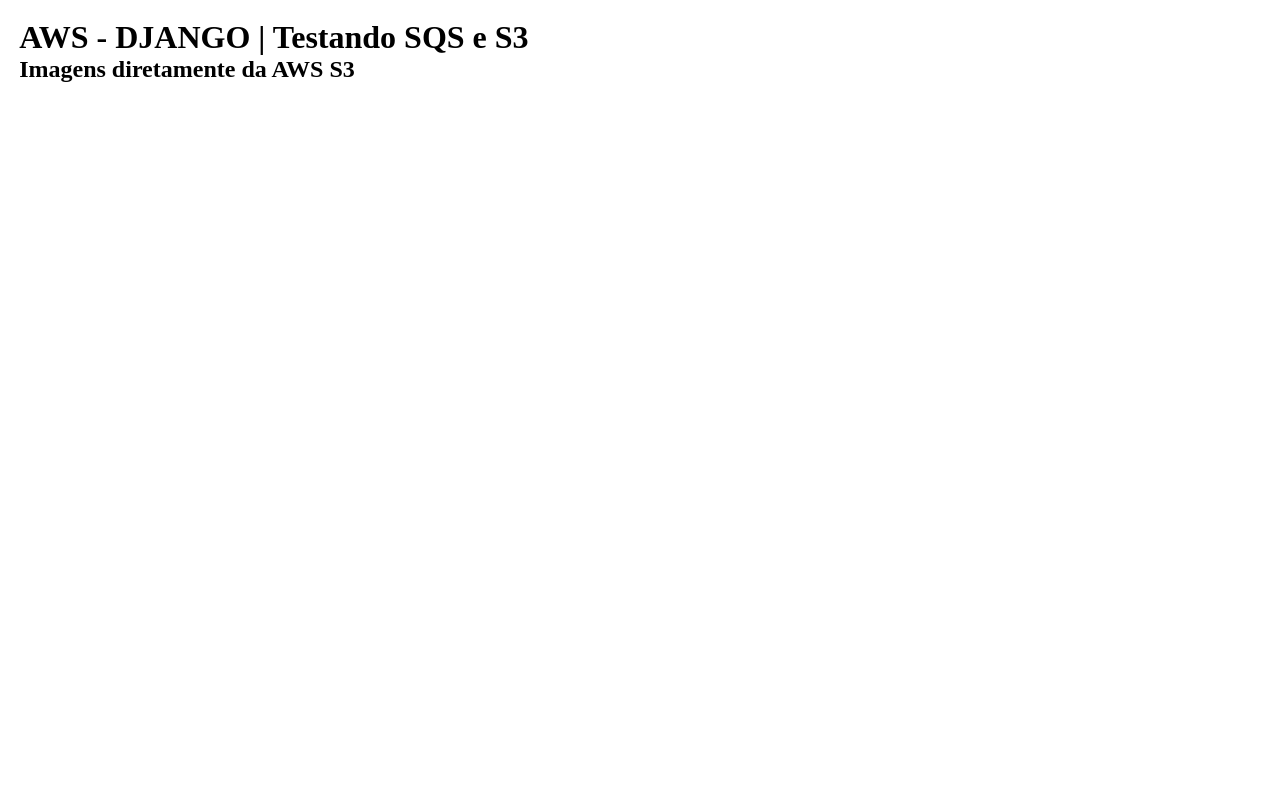
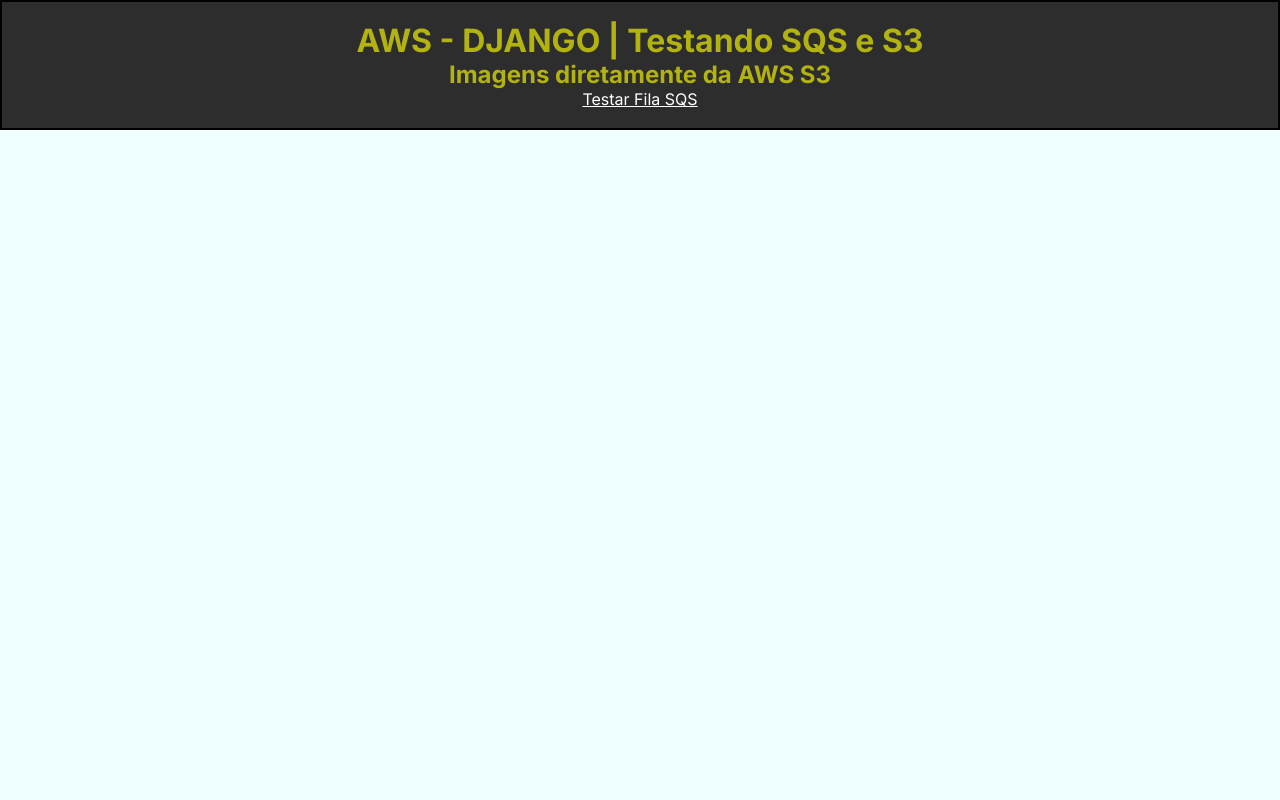
Before and after one commit to gentil-eilison/aws-django, a Django app: page /albums/list/ in a window 1280 px wide. Run offline with Django 4.2, Linux system fonts and the light colour scheme; data that the repository does not hold is empty; parts of the project's set-up code (start-up, migrations or seed data) failed here and were passed over.

Commit message:
feat(albums): add basic styling

```diff
--- a/aws_django/core/static/core/album_list.css
+++ b/aws_django/core/static/core/album_list.css
@@ -4,6 +4,10 @@
     gap: 2rem;
 }
 
-header {
-    padding: 1.2rem;
+article figcaption {
+    text-align: center;
 }
+
+article h2 {
+    text-transform: uppercase;
+}
--- a/aws_django/core/templates/core/album_list.html
+++ b/aws_django/core/templates/core/album_list.html
@@ -8,20 +8,30 @@
     <title>AWS - Django</title>
     <link rel="stylesheet" href="{% static 'css/project.css' %}" />
     <link rel="stylesheet" href="{% static 'core/album_list.css' %}" />
+    <link rel="preconnect" href="https://fonts.googleapis.com" />
+    <link rel="preconnect" href="https://fonts.gstatic.com" crossorigin />
+    <link href="https://fonts.googleapis.com/css2?family=Inter:wght@300;400;700&display=swap"
+          rel="stylesheet" />
   </head>
   <body>
     <header>
       <h1>AWS - DJANGO | Testando SQS e S3</h1>
       <h2>Imagens diretamente da AWS S3</h2>
+      <nav>
+        <a href="{% url 'albums:tasks' %}">Testar Fila SQS</a>
+      </nav>
     </header>
     <main>
       {% for object in object_list %}
         <article>
           <h2>{{ object.title }}</h2>
-          <img src="{{ object.cover.url }}"
-               alt="cover-album"
-               width="256px"
-               height="256px" />
+          <figure>
+            <img src="{{ object.cover.url }}"
+                 alt="cover-album"
+                 width="256px"
+                 height="256px" />
+          </figure>
+          <figcaption>{{ object.cover.url }}</figcaption>
         </article>
       {% endfor %}
     </main>
--- a/aws_django/static/css/project.css
+++ b/aws_django/static/css/project.css
@@ -16,4 +16,33 @@
   box-sizing: border-box;
   margin: 0;
   padding: 0;
+  font-family: 'Inter', Arial, sans-serif;
 }
+
+header {
+  padding: 1.2rem;
+  border: solid 2px black;
+
+  display: flex;
+  flex-direction: column;
+  justify-content: center;
+  align-items: center;
+
+  background-color: #2D2D2D;
+  color: rgb(179, 179, 16);
+}
+
+body {
+  height: 100vh;
+  display: flex;
+  flex-direction: column;
+}
+
+main {
+  background-color: azure;
+  flex-grow: 1;
+}
+
+header a {
+  color: #FFF;
+}
```
Also changed, not shown: 1 other file.
